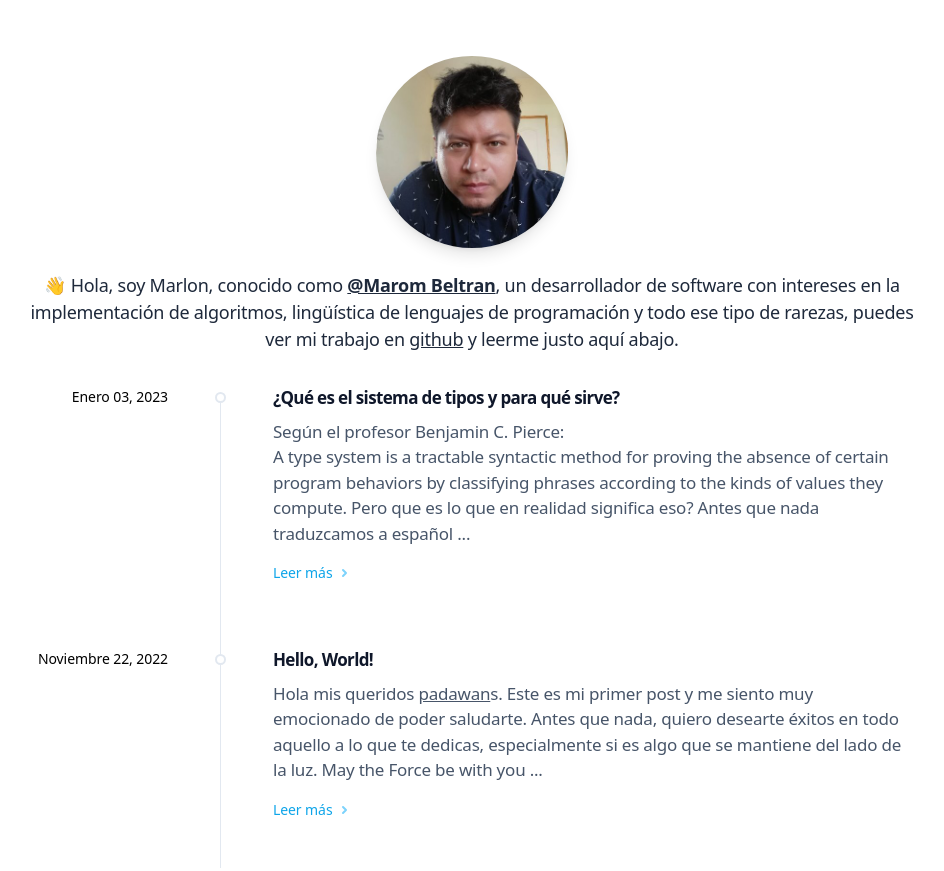
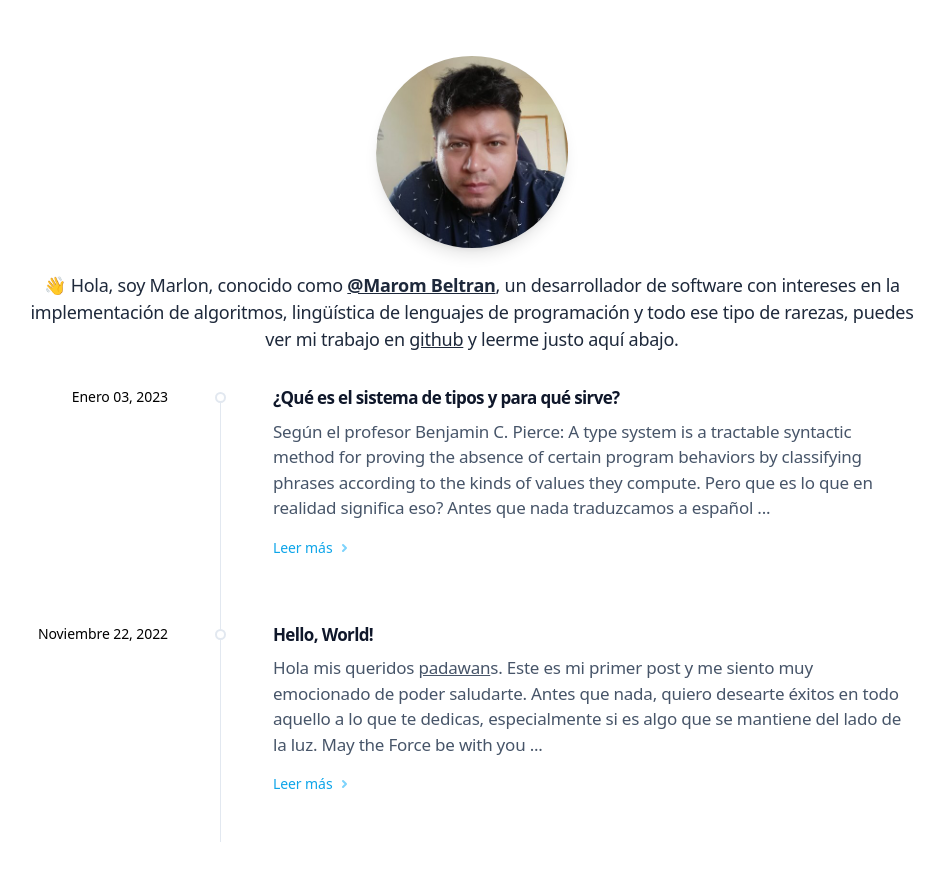
Before and after one commit to marombeltran/marombeltran.github.io, a website: page index.html in a window 1280 px wide. Shown: the whole page, without its empty margins (168-1112 px from the left). Drawn offline with Linux system fonts and the light colour scheme; a web font is replaced by a local one.

Commit message:
Change - type system

```diff
--- a/index.html
+++ b/index.html
@@ -38,9 +38,7 @@
                                 </h3>
                                 <div class="mt-2 mb-4 prose prose-slate prose-a:relative prose-a:z-10 dark:prose-dark line-clamp-2 text-slate-600 font-normal dark:text-slate-400">
                                     <p class="">
-                                        Según el profesor Benjamin C. Pierce:
-                                    </p>
-                                    <p>A type system is a tractable syntactic method for proving the absence of certain program behaviors by classifying phrases according
+                                        Según el profesor Benjamin C. Pierce: A type system is a tractable syntactic method for proving the absence of certain program behaviors by classifying phrases according
                                         to the kinds of values they compute. Pero que es lo que en realidad significa eso? Antes que nada traduzcamos a español ...</p>
                                 </div>
                                 <dl class="absolute left-0 top-0 lg:left-auto lg:right-full lg:mr-[calc(6.5rem+1px)]">
```
